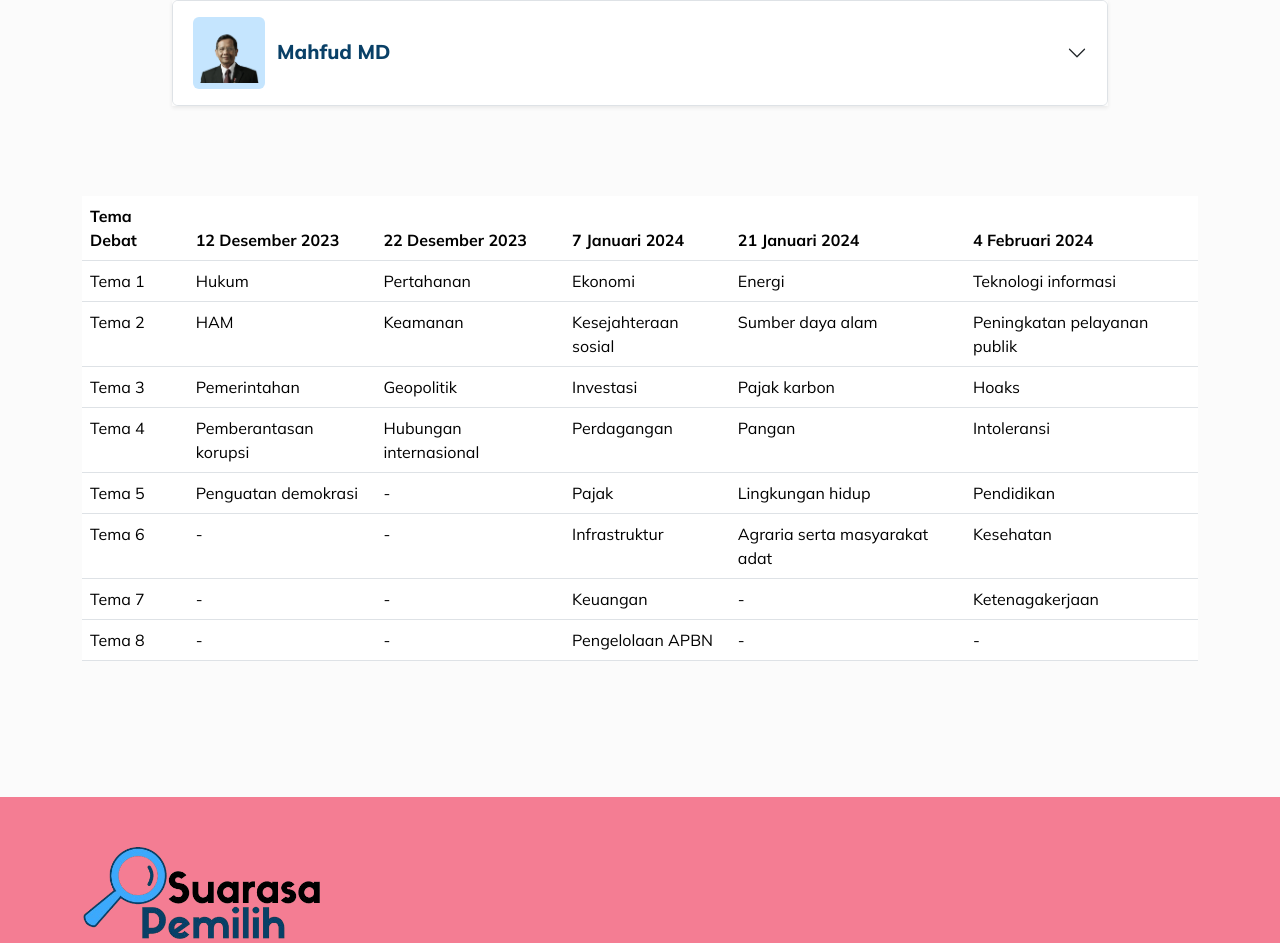
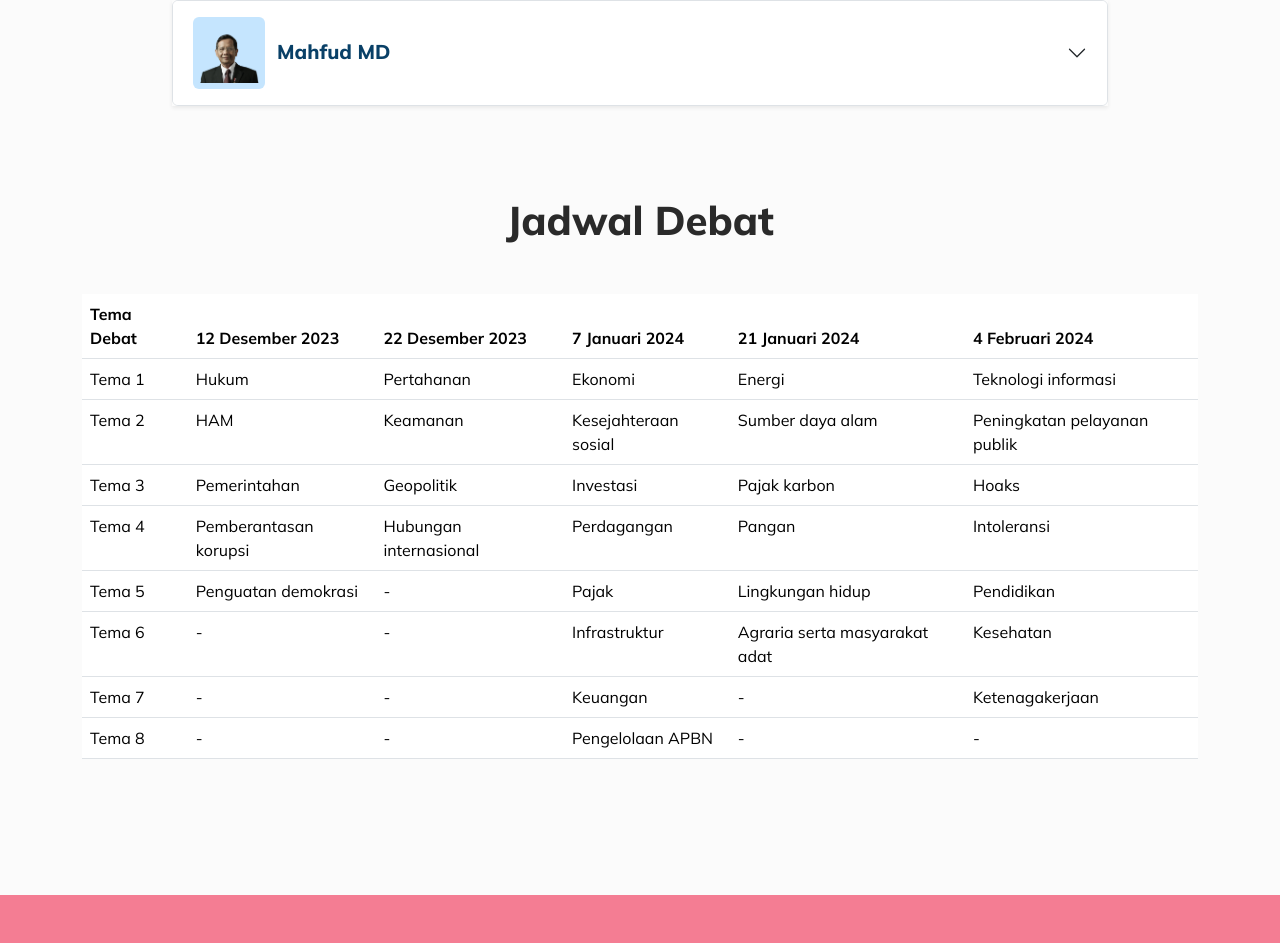
Before and after one commit to gibrankahlil260404/suarasa-pemilih, a React (Vite) app: page /kandidat in a window 1280 px wide. Shown: the part 1040-1983 px from the top of the page. Built offline with nearby package versions, Linux system fonts and the light colour scheme.

Commit message:
Update KandidatPage.jsx

```diff
--- a/src/pages/KandidatPage.jsx
+++ b/src/pages/KandidatPage.jsx
@@ -60,6 +60,9 @@ const KandidatPage = () => {
                 </Row>
                 <Row>
                     <Col>
+                        <h1 className="jadwal">
+                        Jadwal Debat
+                        </h1>
                         <Table responsive="sm">
                             <thead>
                                 <tr>
```
